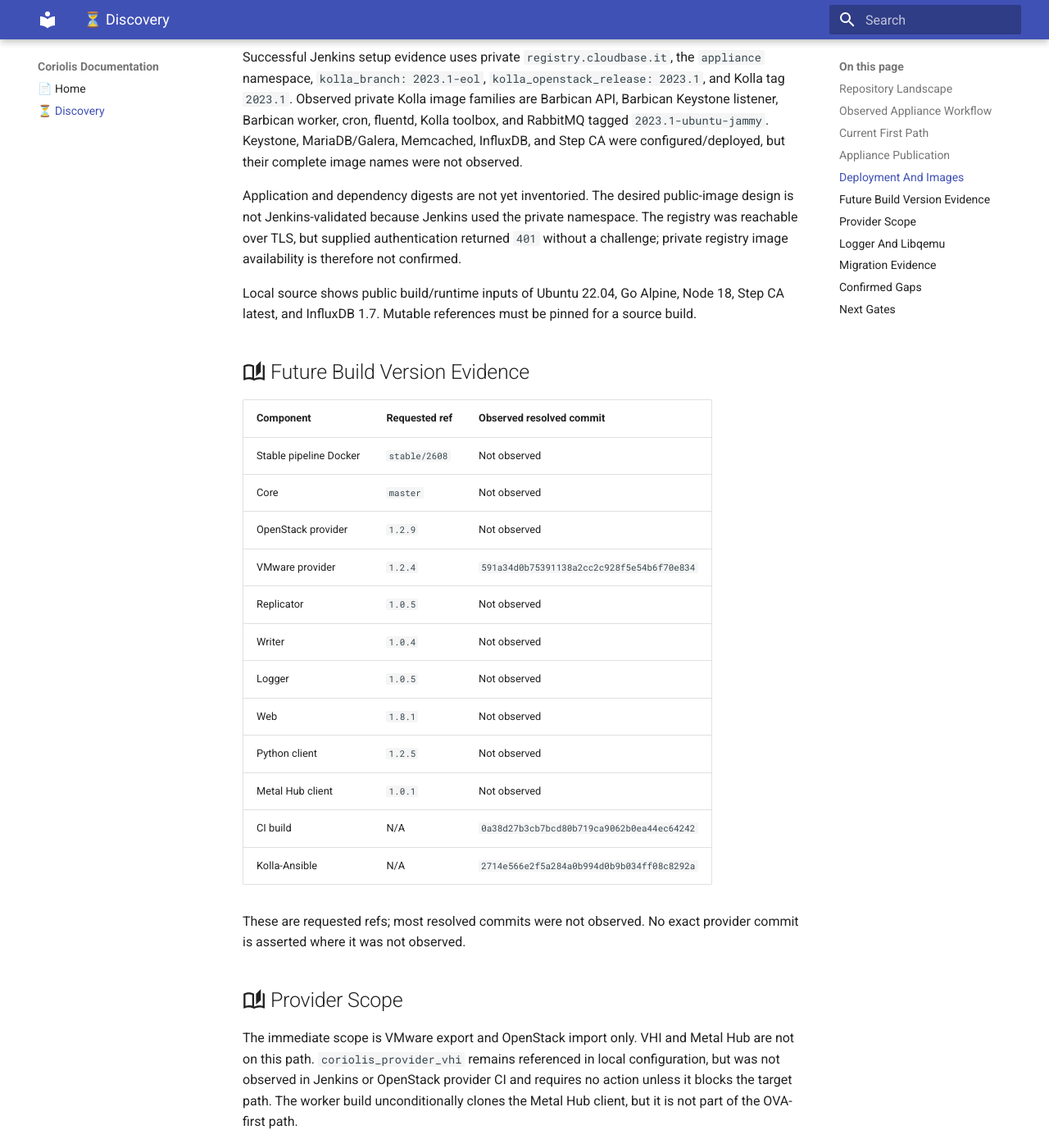
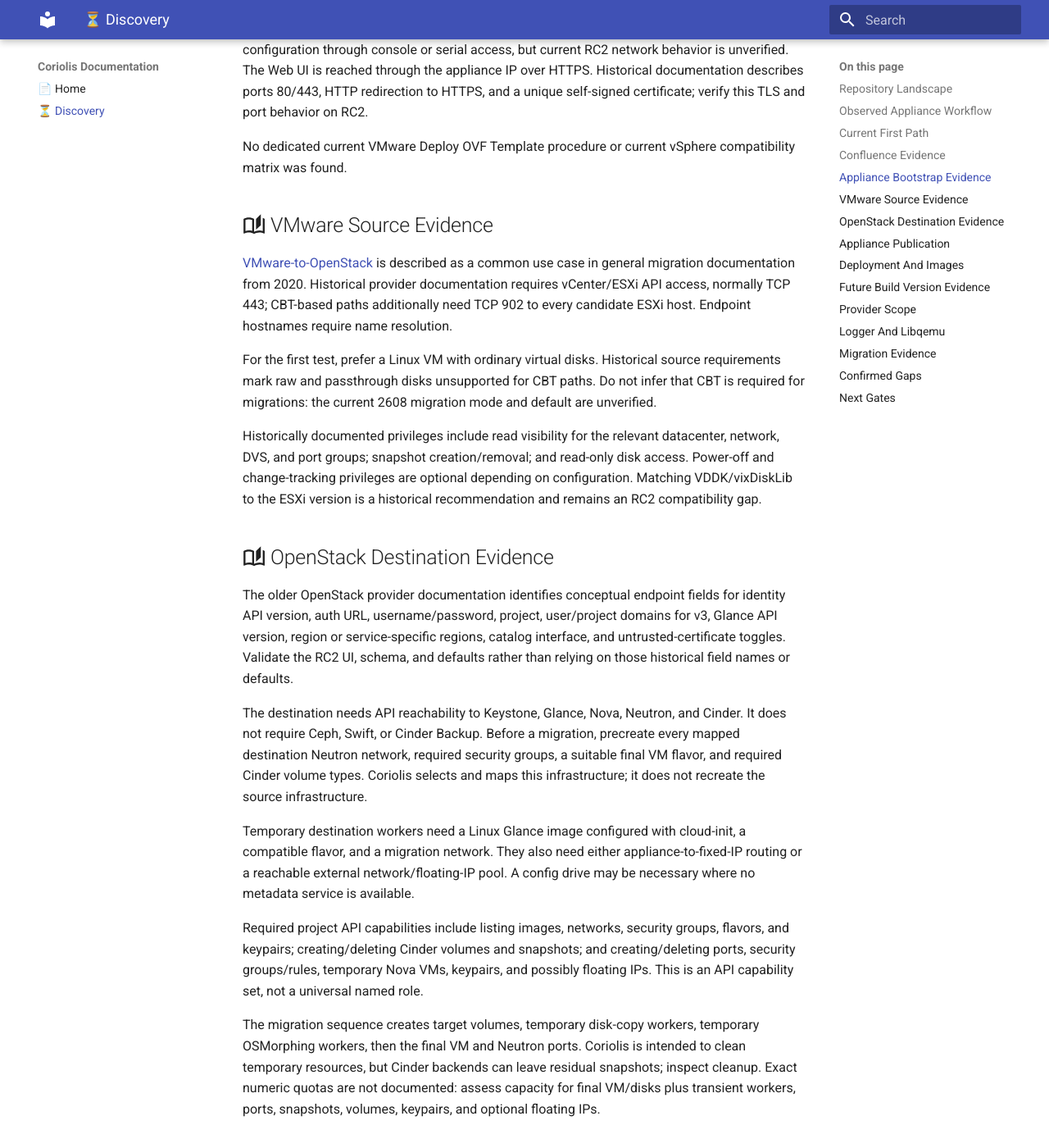
Before and after one commit to radumoisan/coriolis, an MkDocs documentation site: the page built from docs/discovery.md, in a window 1280 px wide and 1400 px high, scrolled down 1955 px. Shown: the whole window at 82% size. Built offline with MkDocs 1.6.1 and Material for MkDocs 9.7.7, drawn with Linux system fonts in a browser that asks for light colours; some of the changed text lies outside the part shown.

Commit message:
Document Confluence deployment findings

```diff
--- a/docs/discovery.md
+++ b/docs/discovery.md
@@ -34,6 +34,46 @@
 ## :material-book-open-page-variant-outline: Current First Path
 
 The first target is a published appliance with a VMware source, OpenStack destination, and one minimal Linux VM. It initially excludes Jenkins and source/image builds. OpenStack-to-OpenStack and a clean Ubuntu 22.04 host path are deferred, not disproven.
+
+The first-path bootstrap also requires a license before starting a Migration or Replica.
+
+## :material-book-open-page-variant-outline: Confluence Evidence
+
+The Confluence evidence mixes current 2026 appliance pages with 2019-2020 provider-plugin documentation. Current planning also keeps VMware-to-OpenStack endpoint and environment validation in the backlog, so this path remains partially unvalidated.
+
+- [Deploying the Coriolis appliance image](https://cloudbasedev.atlassian.net/wiki/spaces/CDS/pages/3526787074/Deploying+the+Coriolis+appliance+image) (created February 2026).
+- [Coriolis Trial Appliance info](https://cloudbasedev.atlassian.net/wiki/spaces/COR/pages/595524/Coriolis+Trial+Appliance+info) (updated April 2026).
+- [VMWare vSphere Coriolis plugin](https://cloudbasedev.atlassian.net/wiki/spaces/COR/pages/1845147/VMWare+vSphere+Coriolis+plugin) (last updated 2020).
+- [OpenStack Coriolis plugin](https://cloudbasedev.atlassian.net/wiki/spaces/COR/pages/1840996/OpenStack+Coriolis+plugin) (last updated 2020).
+- [Coriolis 2026 Roadmap](https://cloudbasedev.atlassian.net/wiki/spaces/CDD/pages/3454599169/Coriolis+2026+Roadmap) (current planning evidence).
+
+## :material-book-open-page-variant-outline: Appliance Bootstrap Evidence
+
+The current 2026 OpenStack appliance-image guide gives a concrete minimum of 4 vCPU, 6144 MB RAM, and 40 GB disk. This is evidence for that deployment path, not a confirmed VMware RC2 sizing requirement. The same page requires EULA acceptance before login and says console option 2 reveals Web UI login details; no credentials are recorded here.
+
+Older appliance guidance requires at least one network interface and exposes network configuration and access through the Coriolis Console. It describes DHCP and static configuration through console or serial access, but current RC2 network behavior is unverified. The Web UI is reached through the appliance IP over HTTPS. Historical documentation describes ports 80/443, HTTP redirection to HTTPS, and a unique self-signed certificate; verify this TLS and port behavior on RC2.
+
+No dedicated current VMware Deploy OVF Template procedure or current vSphere compatibility matrix was found.
+
+## :material-book-open-page-variant-outline: VMware Source Evidence
+
+[VMware-to-OpenStack](https://cloudbasedev.atlassian.net/wiki/spaces/COR/pages/1520693/Coriolis+Cloud+Migration) is described as a common use case in general migration documentation from 2020. Historical provider documentation requires vCenter/ESXi API access, normally TCP 443; CBT-based paths additionally need TCP 902 to every candidate ESXi host. Endpoint hostnames require name resolution.
+
+For the first test, prefer a Linux VM with ordinary virtual disks. Historical source requirements mark raw and passthrough disks unsupported for CBT paths. Do not infer that CBT is required for migrations: the current 2608 migration mode and default are unverified.
+
+Historically documented privileges include read visibility for the relevant datacenter, network, DVS, and port groups; snapshot creation/removal; and read-only disk access. Power-off and change-tracking privileges are optional depending on configuration. Matching VDDK/vixDiskLib to the ESXi version is a historical recommendation and remains an RC2 compatibility gap.
+
+## :material-book-open-page-variant-outline: OpenStack Destination Evidence
+
+The older OpenStack provider documentation identifies conceptual endpoint fields for identity API version, auth URL, username/password, project, user/project domains for v3, Glance API version, region or service-specific regions, catalog interface, and untrusted-certificate toggles. Validate the RC2 UI, schema, and defaults rather than relying on those historical field names or defaults.
+
+The destination needs API reachability to Keystone, Glance, Nova, Neutron, and Cinder. It does not require Ceph, Swift, or Cinder Backup. Before a migration, precreate every mapped destination Neutron network, required security groups, a suitable final VM flavor, and required Cinder volume types. Coriolis selects and maps this infrastructure; it does not recreate the source infrastructure.
+
+Temporary destination workers need a Linux Glance image configured with cloud-init, a compatible flavor, and a migration network. They also need either appliance-to-fixed-IP routing or a reachable external network/floating-IP pool. A config drive may be necessary where no metadata service is available.
+
+Required project API capabilities include listing images, networks, security groups, flavors, and keypairs; creating/deleting Cinder volumes and snapshots; and creating/deleting ports, security groups/rules, temporary Nova VMs, keypairs, and possibly floating IPs. This is an API capability set, not a universal named role.
+
+The migration sequence creates target volumes, temporary disk-copy workers, temporary OSMorphing workers, then the final VM and Neutron ports. Coriolis is intended to clean temporary resources, but Cinder backends can leave residual snapshots; inspect cleanup. Exact numeric quotas are not documented: assess capacity for final VM/disks plus transient workers, ports, snapshots, volumes, keypairs, and optional floating IPs.
 
 ## :material-book-open-page-variant-outline: Appliance Publication
 
@@ -94,9 +134,10 @@
 
 ## :material-book-open-page-variant-outline: Confirmed Gaps
 
-- OVA import instructions and appliance default credentials, networking, DNS, and TLS.
-- Appliance host sizing.
-- Exact endpoint, permission, and quota requirements.
+- OVA integrity can be validated, but the VMware import procedure and compatibility remain unconfirmed.
+- RC2 appliance sizing, first boot, console, network, port/TLS, and licensing behavior need controlled-environment validation.
+- Current RC2 endpoint field names, destination options, VMware API/CBT access, permissions, and VDDK compatibility need validation.
+- OpenStack API reachability, project API capabilities, quota, worker image/flavor/network, mappings, and temporary-worker connectivity need preflight.
 - Registry authentication and image availability.
 - Source dependency closure and digests.
 - Public-equivalent Kolla images.
@@ -107,9 +148,10 @@
 ## :material-book-open-page-variant-outline: Next Gates
 
 1. Verify the RC2 download and SHA-256 checksum.
-2. Determine VMware import requirements and appliance sizing.
-3. Determine initial appliance access, networking, DNS, and TLS.
-4. Configure VMware and OpenStack endpoints.
-5. Migrate one minimal Linux VM.
-6. Validate the result and capture cleanup steps.
-7. Separately resolve private Git/registry source-build closure.
+2. Import the verified OVA to VMware using the local platform procedure; confirm the import procedure and compatibility.
+3. Establish RC2 sizing, first boot, console, network, port/TLS, and licensing behavior in a controlled environment.
+4. Confirm vCenter/ESXi API and CBT network access, permissions, and RC2 VDDK compatibility.
+5. Validate RC2 endpoint field names and destination-environment options rather than historical defaults.
+6. Preflight OpenStack APIs, project API capabilities, quota, worker image/flavor/network, mappings, and temporary-worker connectivity.
+7. Run one controlled Linux VMware-to-OpenStack migration, validate the result, and inspect cleanup.
+8. Separately resolve private Git/registry source-build closure and dependency work.
```
